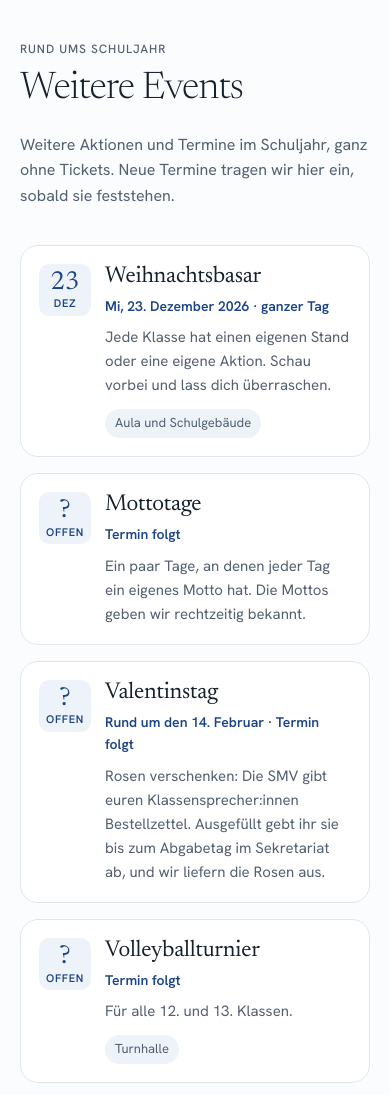
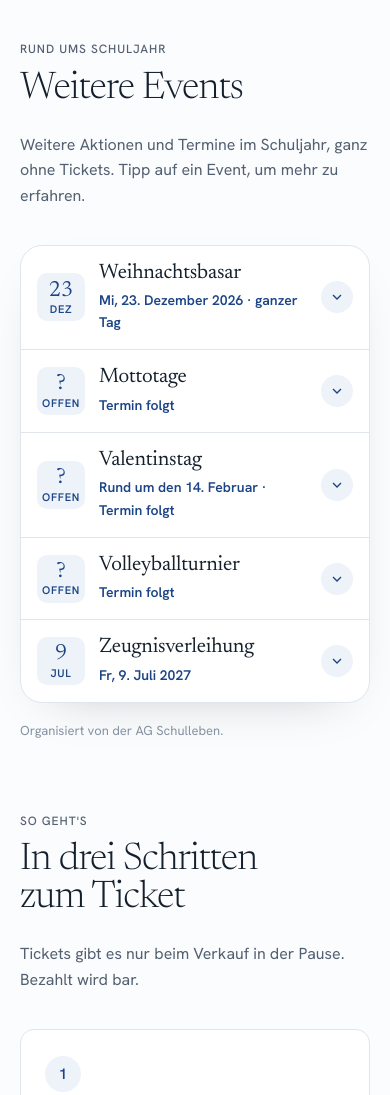
Before and after one commit to JoshuaHerdt/winterball-fos, a plain HTML site: page index.html in a window 390 px wide. Shown: the part 3920-5015 px from the top of the page. Drawn offline with Linux system fonts and the light colour scheme.

Commit message:
Weitere Events: übersichtliche Liste zum Aufklappen
Co-Authored-By: Claude Opus 5.5 <noreply@anthropic.com>

```diff
--- a/index.html
+++ b/index.html
@@ -223,15 +223,35 @@ html.menu-open .top { position: fixed; left: 0; right: 0; }
 /* ---------- So geht's & Kontakt ---------- */
 .sec { padding-block: 96px 0; }
 .wev { padding-block: 88px 0; }
-.wev-list { list-style: none; margin: 0; padding: 0; display: grid; grid-template-columns: repeat(auto-fill, minmax(min(100%, 340px), 1fr)); gap: 16px; }
-.wev-i { display: grid; grid-template-columns: 64px minmax(0, 1fr); gap: 18px; align-items: start; padding: 22px; border: 1px solid var(--line); border-radius: 18px; background: #fff; }
-.wev-i h3 { margin: 0; font: 400 26px/1.1 var(--f-serif); letter-spacing: -.01em; hyphens: auto; -webkit-hyphens: auto; overflow-wrap: break-word; }
-@media (max-width: 400px) { .wev-i { grid-template-columns: 52px minmax(0, 1fr); gap: 14px; padding: 18px; } .wev-i .m-date { height: 52px; } .wev-i h3 { font-size: 23px; } }
-.wev-when { margin: 6px 0 0; font-size: 14px; font-weight: 600; color: var(--blue); }
-.wev-txt { margin: 8px 0 0; font-size: 15px; color: var(--ink-2); }
-.wev-ort { display: inline-block; margin-top: 12px; padding: 4px 10px; border-radius: 999px; background: var(--tint); font-size: 13px; color: var(--ink-2); }
+.wev-list { list-style: none; margin: 0; padding: 0; background: #fff; border: 1px solid var(--line); border-radius: 22px; overflow: hidden; box-shadow: 0 18px 50px -34px rgba(21, 32, 45, .35); }
+.wev-i + .wev-i { border-top: 1px solid var(--line); }
+.wev-i details > summary { list-style: none; cursor: pointer; display: grid; grid-template-columns: 56px minmax(0, 1fr) 36px; gap: 18px; align-items: center; padding: 18px 22px; transition: background .2s; }
+.wev-i details > summary::-webkit-details-marker { display: none; }
+.wev-i details > summary:hover { background: var(--tint); }
+.wev-i details > summary:focus-visible { outline: 2px solid var(--blue); outline-offset: -2px; }
+.wev-i .m-date { height: 56px; }
+.wev-name { display: block; margin: 0; font: 400 24px/1.15 var(--f-serif); letter-spacing: -.01em; hyphens: auto; -webkit-hyphens: auto; overflow-wrap: break-word; }
+.wev-when { display: block; margin-top: 3px; font-size: 14px; font-weight: 600; color: var(--blue); }
+.wev-chev { width: 36px; height: 36px; border-radius: 50%; display: grid; place-items: center; background: var(--tint); color: var(--blue); transition: transform .3s cubic-bezier(.2, .8, .2, 1), background .2s; }
+.wev-chev svg { width: 16px; height: 16px; }
+.wev-i details[open] .wev-chev { transform: rotate(180deg); background: var(--blue); color: #fff; }
+.wev-body { padding: 0 22px 22px calc(22px + 56px + 18px); }
+.wev-txt { margin: 0; font-size: 15px; line-height: 1.6; color: var(--ink-2); max-width: 60ch; }
+.wev-meta { display: flex; flex-wrap: wrap; gap: 8px; margin-top: 14px; }
+.wev-ort { display: inline-flex; align-items: center; gap: 6px; padding: 5px 11px; border-radius: 999px; background: var(--tint); font-size: 13px; color: var(--ink-2); }
+.wev-ort svg { width: 14px; height: 14px; color: var(--blue); }
+.wev-i details[open] .wev-body { animation: wev-in .35s ease both; }
+@keyframes wev-in { from { opacity: 0; transform: translateY(-6px); } }
 .wev-i.past { opacity: .55; }
 .wev-i.past .wev-when::after { content: " · vorbei"; color: var(--ink-3); }
+@media (max-width: 520px) {
+  .wev-i details > summary { grid-template-columns: 48px minmax(0, 1fr) 32px; gap: 14px; padding: 16px; }
+  .wev-i .m-date { height: 48px; }
+  .wev-i .m-date b { font-size: 22px; }
+  .wev-name { font-size: 21px; }
+  .wev-chev { width: 32px; height: 32px; }
+  .wev-body { padding: 0 16px 18px 16px; }
+}
 .wev-by { margin: 18px 0 0; font-size: 13px; color: var(--ink-3); }
 #steps { list-style: none; margin: 0; padding: 0; display: grid; grid-template-columns: repeat(3, 1fr); gap: 24px; }
 .step { display: grid; gap: 6px; align-content: start; padding: 26px 24px 28px; border-radius: 14px; background: #fff; border: 1px solid var(--line); }
@@ -436,7 +456,7 @@ footer { margin-top: 96px; border-top: 1px solid var(--line); font-size: 14px; c
     <div class="wrap">
       <div class="head">
         <div><p class="label">Rund ums Schuljahr</p><h2 id="h-wev">Weitere Events</h2></div>
-        <p>Weitere Aktionen und Termine im Schuljahr, ganz ohne Tickets. Neue Termine tragen wir hier ein, sobald sie feststehen.</p>
+        <p>Weitere Aktionen und Termine im Schuljahr, ganz ohne Tickets. Tipp auf ein Event, um mehr zu erfahren.</p>
       </div>
       <ol class="wev-list" id="wevList"></ol>
       <p class="wev-by" id="wevBy"></p>
@@ -1316,12 +1336,16 @@ a,button,label,summary,[role=tab]{touch-action:manipulation}
   const wev = window.WB.config.weitere;
   if (wev && wev.liste.length) {
     const heute = new Date(); heute.setHours(0, 0, 0, 0);
+    const pin = '<svg viewBox="0 0 24 24" fill="none" stroke="currentColor" stroke-width="1.8" aria-hidden="true"><path d="M12 21s-7-6.2-7-11.5a7 7 0 0 1 14 0C19 14.8 12 21 12 21z"/><circle cx="12" cy="9.5" r="2.5"/></svg>';
+    const chev = '<span class="wev-chev" aria-hidden="true"><svg viewBox="0 0 24 24" fill="none" stroke="currentColor" stroke-width="2"><path d="m6 9 6 6 6-6"/></svg></span>';
     document.getElementById("wevList").innerHTML = wev.liste.map((a) => {
       const d = a.datum ? new Date(a.datum + "T00:00:00") : null;
       const box = d ? `<span class="m-date" aria-hidden="true"><b>${d.getDate()}</b><small>${MON[d.getMonth()]}</small></span>`
         : `<span class="m-date" aria-hidden="true"><b>?</b><small>offen</small></span>`;
-      return `<li class="wev-i${d && d < heute ? " past" : ""}">${box}<div><h3>${esc(a.name)}</h3><p class="wev-when">${esc(a.wann)}</p>` +
-        `<p class="wev-txt">${esc(a.text)}</p>${a.ort ? `<span class="wev-ort">${esc(a.ort)}</span>` : ""}</div></li>`;
+      return `<li class="wev-i${d && d < heute ? " past" : ""}"><details>` +
+        `<summary>${box}<span><strong class="wev-name">${esc(a.name)}</strong><span class="wev-when">${esc(a.wann)}</span></span>${chev}</summary>` +
+        `<div class="wev-body"><p class="wev-txt">${esc(a.text)}</p>` +
+        `${a.ort ? `<div class="wev-meta"><span class="wev-ort">${pin}${esc(a.ort)}</span></div>` : ""}</div></details></li>`;
     }).join("");
     document.getElementById("wevBy").textContent = wev.veranstalter ? `Organisiert von der ${wev.veranstalter}.` : "";
   } else document.getElementById("weitere").hidden = true;
```
